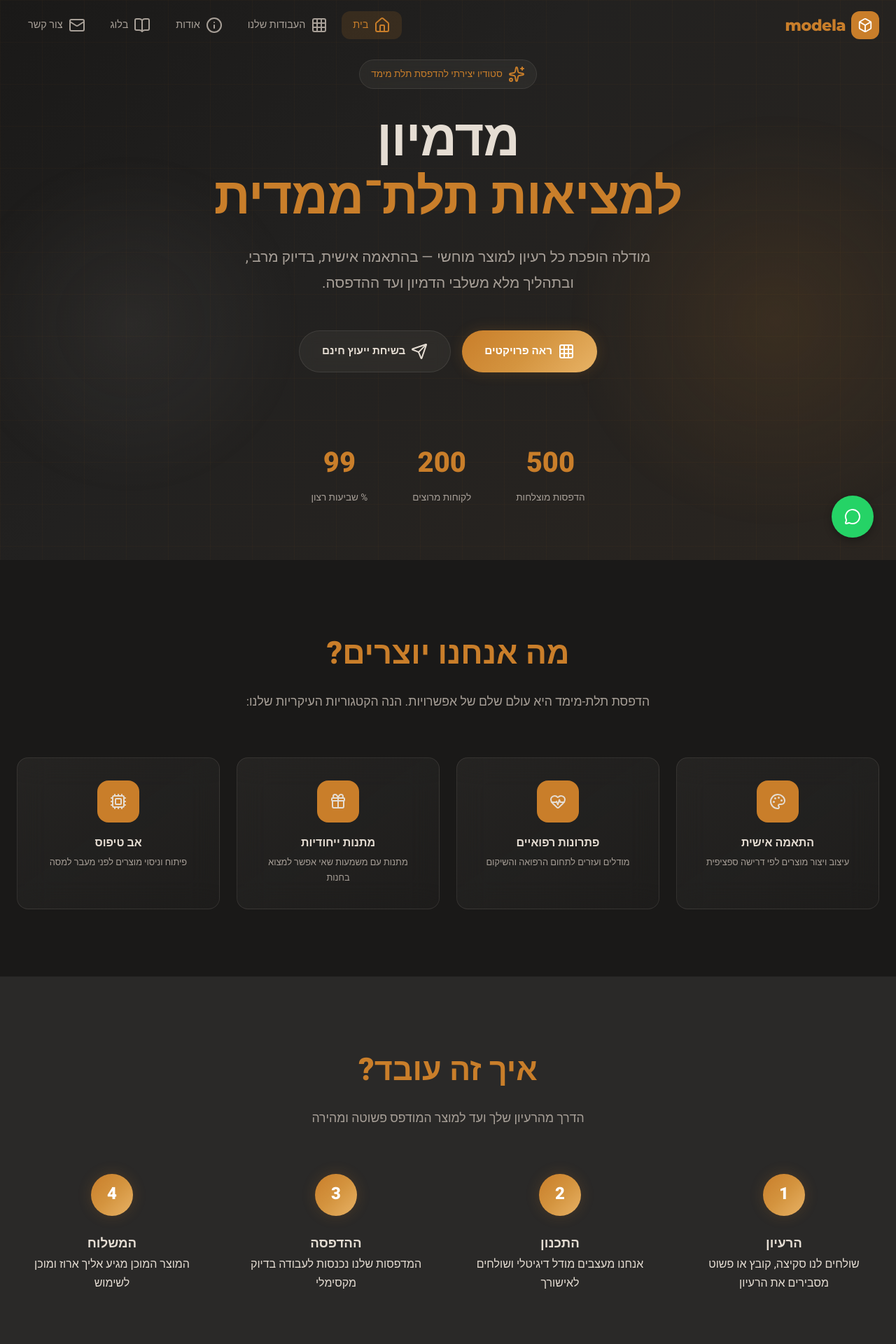
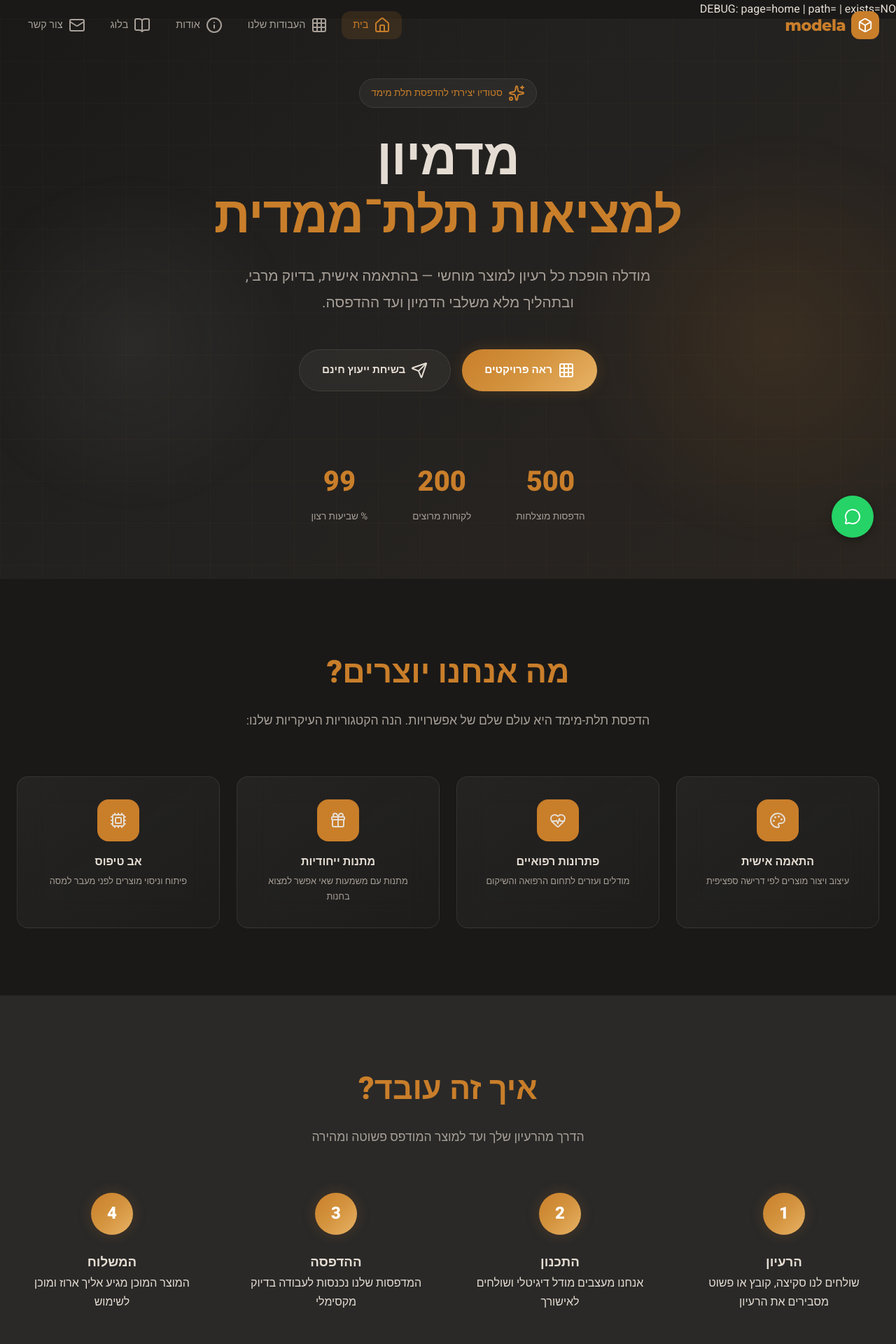
Before and after one commit to i-bukshpan/modela, a PHP site: page /3D/index.php in a window 1280 px wide. Shown: the top 1920 px of the page at 70% size. Run offline with PHP 8.4, Linux system fonts and the light colour scheme; data that the repository does not hold is empty; some libraries are stand-ins or nearby versions.

Commit message:
Add debug output for page existence check
Added debug output to check page existence.

```diff
--- a/index.php
+++ b/index.php
@@ -69,6 +69,8 @@ if ($page === 'post' && isset($_GET['slug'])) {
 include __DIR__ . '/includes/header.php';
 
 // Include requested page
+// DEBUG: תסיר את זה אחרי הבדיקה
+echo "DEBUG: page=$page | path=$pageFile | exists=" . (file_exists($pageFile) ? 'YES' : 'NO');
 $pageFile = __DIR__ . '/pages/' . $page . '.php';
 if (file_exists($pageFile)) {
   include $pageFile;
```
